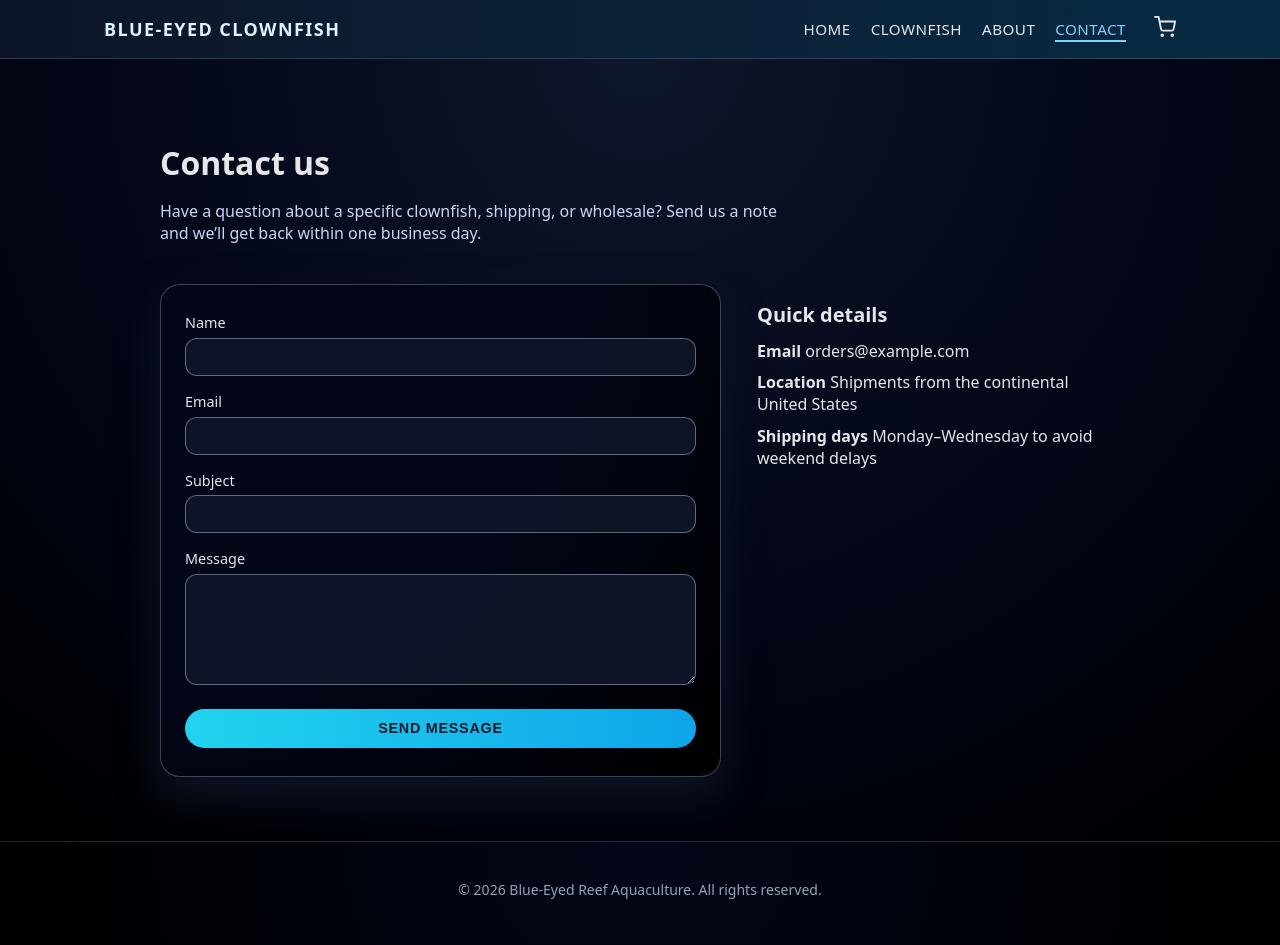
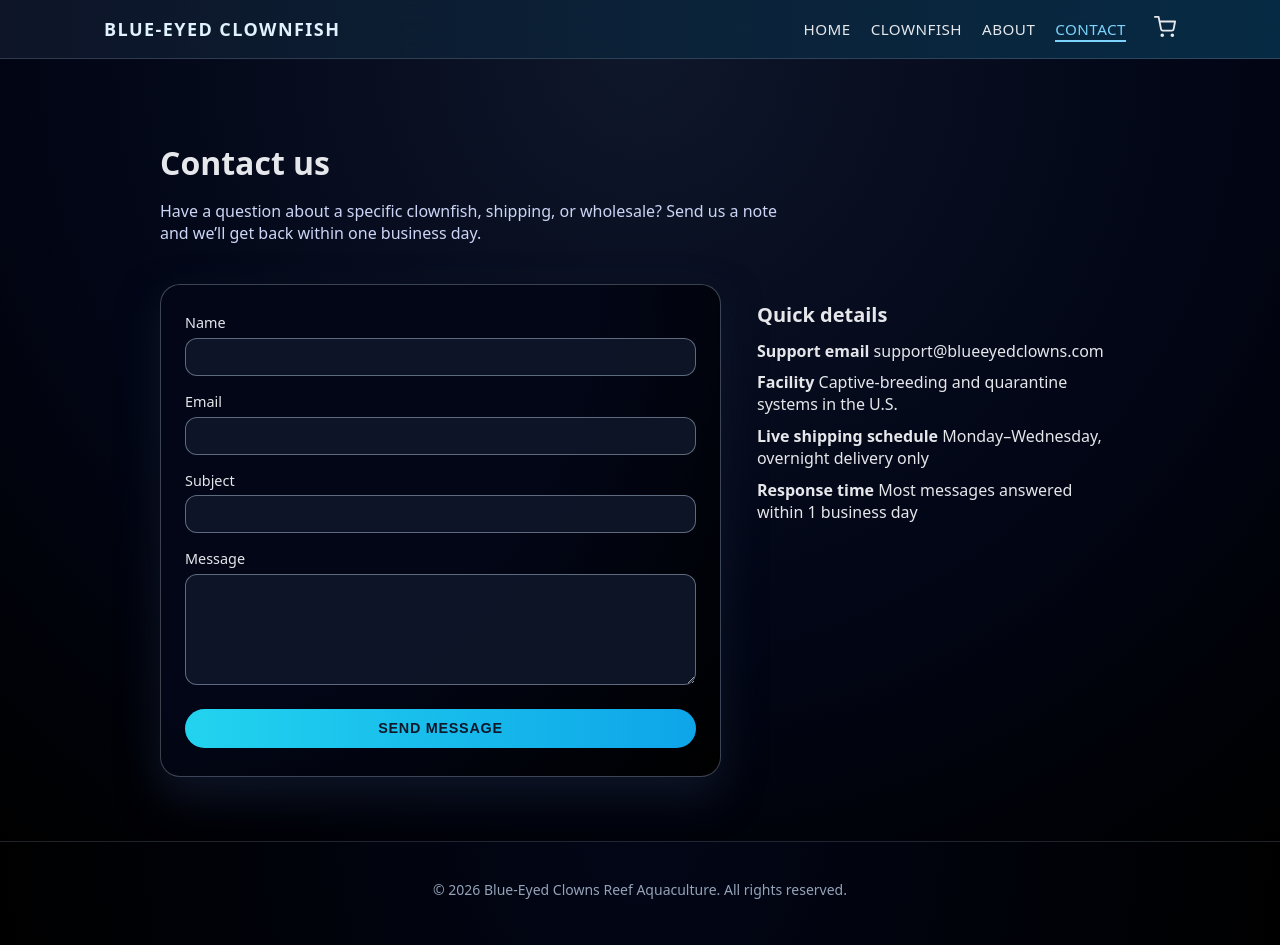
Before and after one commit to ChrisWrightDev/BeCWebsite, a Nuxt app: page /contact in a window 1280 px wide. Built offline with nearby package versions, Linux system fonts and the light colour scheme.

Commit message:
updated contact us page

```diff
--- a/app/app.vue
+++ b/app/app.vue
@@ -20,7 +20,7 @@
     </main>
 
     <footer class="site-footer">
-      <p>© {{ new Date().getFullYear() }} Blue-Eyed Reef Aquaculture. All rights reserved.</p>
+      <p>© {{ new Date().getFullYear() }} Blue-Eyed Clowns Reef Aquaculture. All rights reserved.</p>
     </footer>
   </div>
 </template>
--- a/app/pages/contact.vue
+++ b/app/pages/contact.vue
@@ -42,9 +42,10 @@
         <aside class="details">
           <h2>Quick details</h2>
           <ul>
-            <li><strong>Email</strong> orders@example.com</li>
-            <li><strong>Location</strong> Shipments from the continental United States</li>
-            <li><strong>Shipping days</strong> Monday–Wednesday to avoid weekend delays</li>
+            <li><strong>Support email</strong> support@blueeyedclowns.com</li>
+            <li><strong>Facility</strong> Captive-breeding and quarantine systems in the U.S.</li>
+            <li><strong>Live shipping schedule</strong> Monday–Wednesday, overnight delivery only</li>
+            <li><strong>Response time</strong> Most messages answered within 1 business day</li>
           </ul>
         </aside>
       </div>
```
